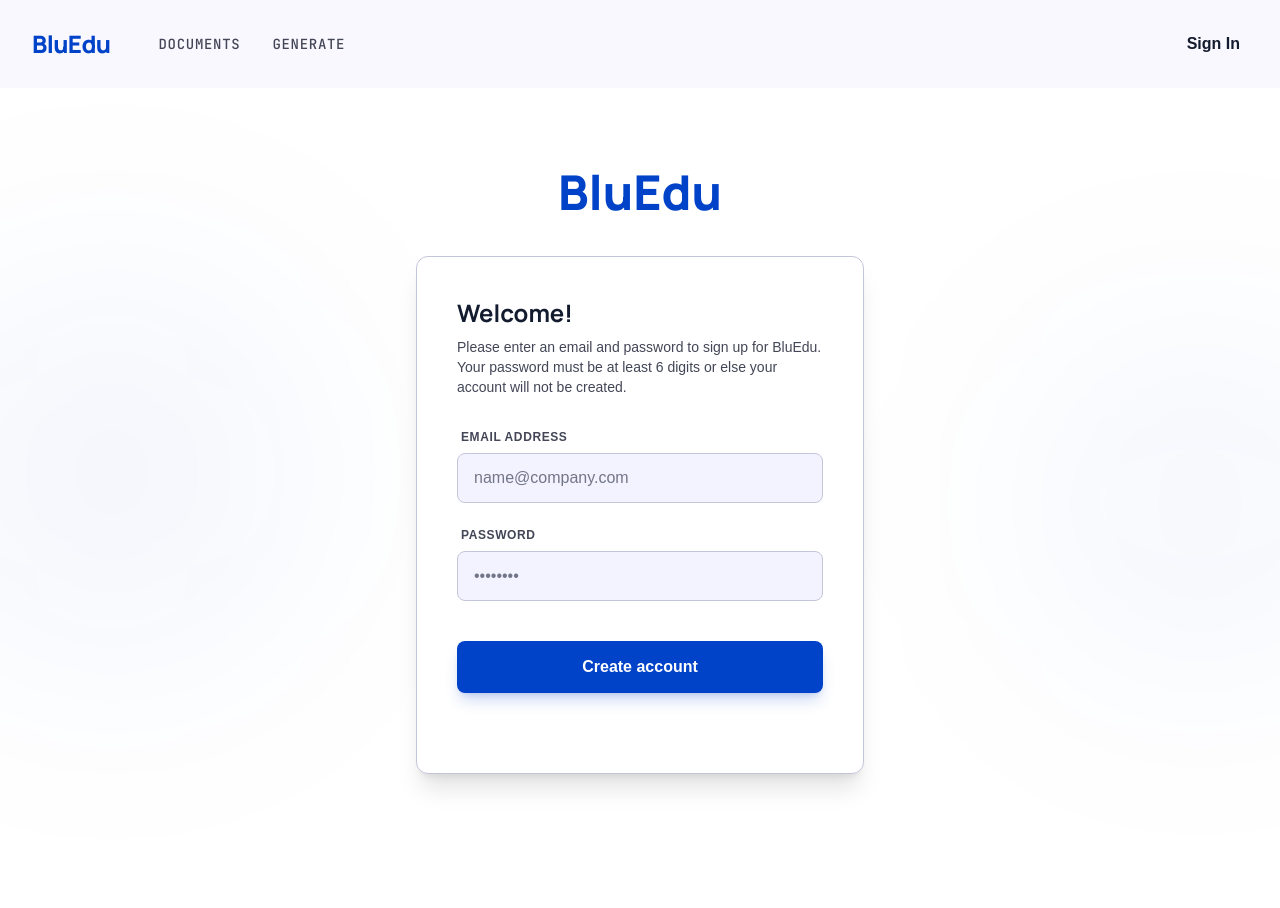
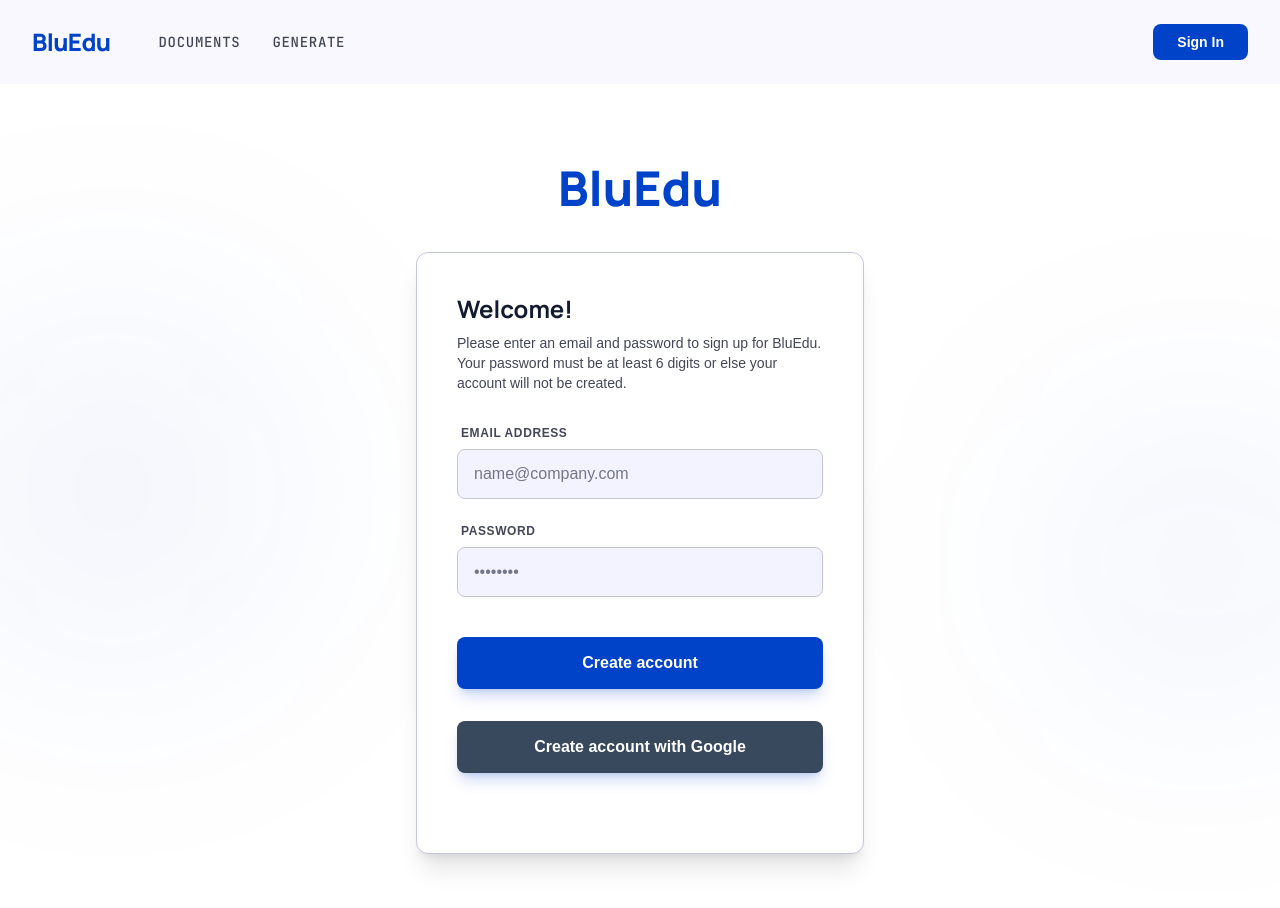
Before and after one commit to Etown-CS/26_SCARP_EduVideo, a Next.js app in the folder web-app/eduvideo/: page /sign-up in a window 1280 px wide. Shown: the top 908 px of the page. Before the commit the page ends 854 px from the top, so only its background shows below. Built offline with nearby package versions, Linux system fonts and the light colour scheme; no server answers.

Commit message:
Sign in with Google

```diff
--- a/web-app/eduvideo/src/app/components/header.tsx
+++ b/web-app/eduvideo/src/app/components/header.tsx
@@ -27,9 +27,9 @@
             <div className = "flex items-center gap-4">
                 {!loading && (user ? (
                     <button onClick={handleSignOut}
-                    className = "px-6 py-2 text-on-surface font-semibold hover:text-primary transition-colors active:scale-95 transform duration-200"> Sign Out </button>
+                    className = "inline-block rounded-lg bg-primary px-6 py-2 text-on-primary text-sm font-semibold hover:brightness-110 transition-colors active:scale-95 transform duration-200"> Sign Out </button>
                 ):(
-                    <Link href="/sign-in" className="px-2 py-2 text-on-surface font-semibold hover:text-primary transition-colors active:scale-95 transform duration-200"> Sign In </Link>
+                    <Link href="/sign-in" className="inline-block rounded-lg bg-primary px-6 py-2 text-on-primary text-sm font-semibold hover:brightness-110 transition-colors active:scale-95 transform duration-200"> Sign In </Link>
                 )
                 )
                 }
--- a/web-app/eduvideo/src/app/firebase/config.ts
+++ b/web-app/eduvideo/src/app/firebase/config.ts
@@ -1,5 +1,5 @@
 import { initializeApp, getApps, getApp } from "firebase/app";
-import { getAuth } from "firebase/auth";
+import { getAuth, GoogleAuthProvider } from "firebase/auth";
 
 const firebaseConfig = {
   apiKey: process.env.NEXT_PUBLIC_FIREBASE_API_KEY,
@@ -14,5 +14,6 @@
 // Initialize Firebase
 const app = !getApps().length ? initializeApp(firebaseConfig) : getApp()
 const auth = getAuth(app);
+const googleProvider = new GoogleAuthProvider();
 
-export {app, auth}
+export {app, auth, googleProvider}
--- a/web-app/eduvideo/src/app/sign-in/page.tsx
+++ b/web-app/eduvideo/src/app/sign-in/page.tsx
@@ -1,6 +1,7 @@
 "use client"
 import { useState } from "react";
 import { useSignInWithEmailAndPassword } from "react-firebase-hooks/auth";
+import { useSignInWithGoogle } from "react-firebase-hooks/auth";
 import {auth} from "@/app/firebase/config";
 import {useRouter} from 'next/navigation';
 
@@ -9,6 +10,7 @@
     const [email, setEmail] = useState('');
     const [password, setPassword] = useState('');
     const [signInWithEmailAndPassword] = useSignInWithEmailAndPassword(auth);
+    const [signInWithGoogle] = useSignInWithGoogle(auth);
     const router = useRouter();
 
       const handleSignUp = async (e: React.FormEvent) => {
@@ -19,6 +21,16 @@
             if(!res) return;
             setEmail('');
             setPassword('');
+            router.push('/generate');
+        }catch(e){
+            console.error(e);
+        }
+    };
+
+    const handleGoogleSignIn = async () => {
+        try{
+            const res = await signInWithGoogle();
+            if (!res) return;
             router.push('/generate');
         }catch(e){
             console.error(e);
@@ -58,6 +70,7 @@
                             </div>
                     </div>
                     <button className ="w-full bg-primary text-on-primary font-bold py-3.5 rounded-lg active:scale-[0.98] transition-all duration-200 mt-2 shadow-lg shadow-primary/20 hover:brightness-110" type="submit"> Sign In </button>
+                    <button className ="w-full bg-on-secondary-fixed-variant text-on-primary font-bold py-3.5 rounded-lg active:scale-[0.98] transition-all duration-200 mt-2 shadow-lg shadow-primary/20 hover:brightness-110" type="button" onClick={handleGoogleSignIn}> Sign In With Google Account </button>
                     </form>
                     <div className ="mt-10 text-center">
                         <p className="text-sm text-on-surface-variant font-medium"> Don't have an account? <a className="text-primary font-bold hover:underline ml-1" href="/sign-up">Sign Up</a></p>
--- a/web-app/eduvideo/src/app/sign-up/page.tsx
+++ b/web-app/eduvideo/src/app/sign-up/page.tsx
@@ -1,14 +1,16 @@
 "use client"
 import { useState } from "react";
-import {useCreateUserWithEmailAndPassword} from "react-firebase-hooks/auth";
-import {auth} from "@/app/firebase/config";
-import {useRouter} from "next/navigation";
+import { useCreateUserWithEmailAndPassword } from "react-firebase-hooks/auth";
+import { useSignInWithGoogle } from "react-firebase-hooks/auth";
+import { auth } from "@/app/firebase/config";
+import { useRouter } from "next/navigation";
 
 export default function SignUp(){
     const [email, setEmail] = useState('');
     const [password, setPassword] = useState('');
     const [error, setError] = useState('');
     const [createUserWithEmailAndPassword] = useCreateUserWithEmailAndPassword(auth);
+    const [createUserWithGoogle] = useSignInWithGoogle(auth);
     const router = useRouter();
 
     const handleSignUp = async (e: React.FormEvent) => {
@@ -29,6 +31,16 @@
             setError('Something went wrong. Please try again.');
         }
     };
+
+    const handleGoogleSignUp = async () => {
+        try{
+            const res = await createUserWithGoogle();
+            if(!res) return;
+            router.push('/generate');
+        }catch(e){
+            console.error(e);
+        }
+    }
 
     return(
             <main className ="flex-grow flex flex-col items-center justify-center px-6 py-20 relative overflow-hidden">
@@ -60,6 +72,7 @@
                     </div>
                     {error && (<p className="text-red-500 text-sm text-center">{error}</p>)}
                     <button className ="w-full bg-primary text-on-primary font-bold py-3.5 rounded-lg active:scale-[0.98] transition-all duration-200 mt-2 shadow-lg shadow-primary/20 hover:brightness-110" type="submit"> Create account </button>
+                    <button className ="w-full bg-on-secondary-fixed-variant text-on-primary font-bold py-3.5 rounded-lg active:scale-[0.98] transition-all duration-200 mt-2 shadow-lg shadow-primary/20 hover:brightness-110" type="button" onClick={handleGoogleSignUp}> Create account with Google </button>
                     </form>
                     <div className ="mt-10 text-center">
             </div>
```
